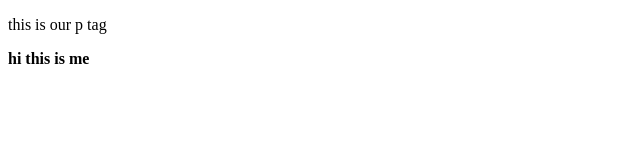
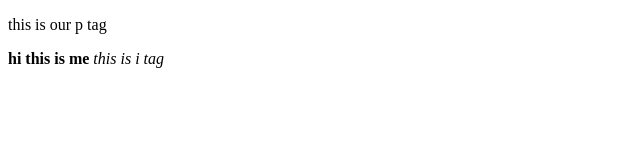
Before and after one commit to rufaida-akhter/html_simple, a plain HTML site: page index.html in a window 1280 px wide. Shown: the full height of the page, 0-640 px from the left. Drawn offline with Linux system fonts and the light colour scheme.

Commit message:
hrml basic structur

```diff
--- a/index.html
+++ b/index.html
@@ -9,6 +9,7 @@
 <body>
     <p> this is our p tag</p>
     <b>hi this is me</b>
+    <i>this is i tag</i>
 
 </body>
 </html>
```
